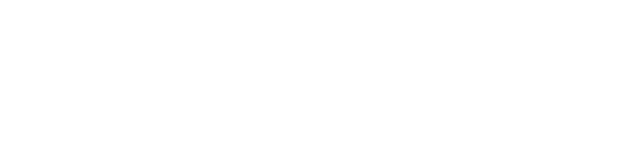
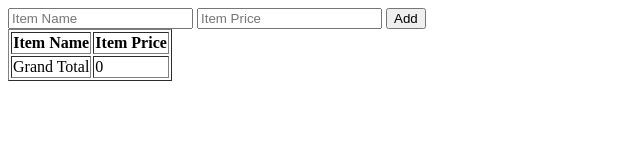
Before and after one commit to acciojob/shopping-cart-2-MeghanaSubramanyam, a website: page main.html in a window 1280 px wide. Shown: the whole page, without its empty margins (0-640 px from the left). Drawn offline with Linux system fonts and the light colour scheme.

Commit message:
created a submission

```diff
--- a/main.html
+++ b/main.html
@@ -1,16 +1,35 @@
 <!DOCTYPE html>
+<html lang="en">
+<head>
+    <link rel="stylesheet" href="styles.css">
+</head>
+<body>
 
-<html>
+    <!-- Input fields -->
+    <input type="text" id="item-name-input" placeholder="Item Name">
+    <input type="number" id="item-price-input" placeholder="Item Price">
+    <button onclick="addItem()">Add</button>
 
-<head>
-      <link rel="stylesheet" href="styles.css">
-</head>
+    <!-- Table -->
+    <table border="1">
+        <thead>
+            <tr>
+                <th>Item Name</th>
+                <th>Item Price</th>
+            </tr>
+        </thead>
+        <tbody id="table-body">
+            <!-- Items will be added here dynamically -->
+        </tbody>
+        <tfoot>
+            <tr>
+                <td>Grand Total</td>
+                <td data-ns-test="grandTotal">0</td>
+            </tr>
+        </tfoot>
+    </table>
 
-<body>
-	<!-- the entire body must be written by student -->
-    <script type="text/javascript" src="./script.js">
-</script>
+    <script type="text/javascript" src="./script.js"></script>
 
 </body>
-
 </html>
--- a/script.js
+++ b/script.js
@@ -1 +1,40 @@
 //your code here
+let grandTotal = 0;
+
+function addItem() {
+    let nameInput = document.getElementById("item-name-input");
+    let priceInput = document.getElementById("item-price-input");
+
+    let itemName = nameInput.value.trim();
+    let itemPrice = parseFloat(priceInput.value.trim());
+
+    // Validation
+    if (itemName === "" || isNaN(itemPrice) || itemPrice < 0) {
+        alert("Please enter valid item name and price.");
+        return;
+    }
+
+    // Create new row
+    let tableBody = document.getElementById("table-body");
+    let newRow = document.createElement("tr");
+
+    let nameCell = document.createElement("td");
+    nameCell.setAttribute("data-ns-test", "item-name");
+    nameCell.innerText = itemName;
+
+    let priceCell = document.createElement("td");
+    priceCell.setAttribute("data-ns-test", "item-price");
+    priceCell.innerText = itemPrice.toFixed(2);
+
+    newRow.appendChild(nameCell);
+    newRow.appendChild(priceCell);
+    tableBody.appendChild(newRow);
+
+    // Update grand total
+    grandTotal += itemPrice;
+    document.querySelector("[data-ns-test='grandTotal']").innerText = grandTotal.toFixed(2);
+
+    // Clear input fields
+    nameInput.value = "";
+    priceInput.value = "";
+}
```
